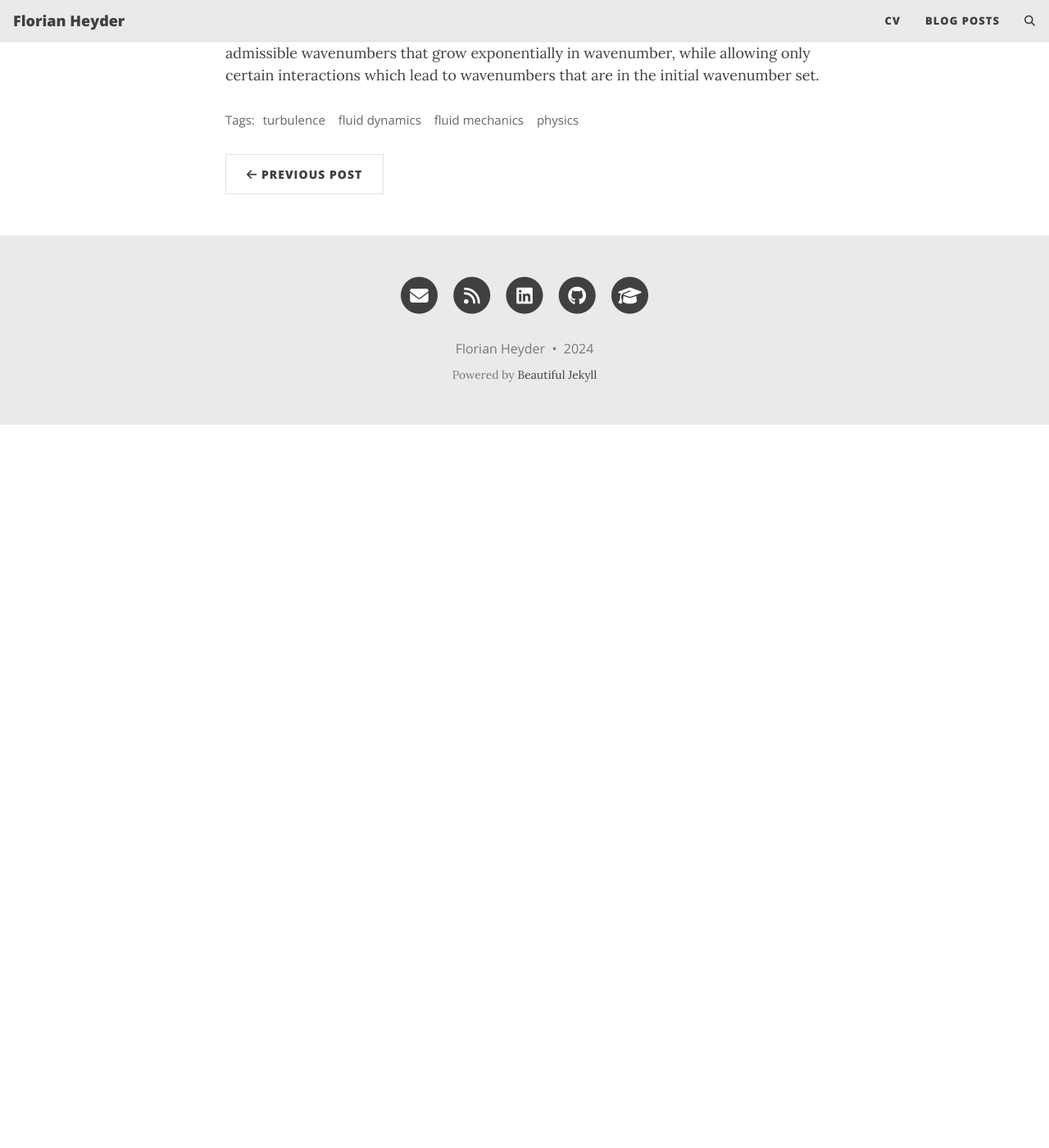
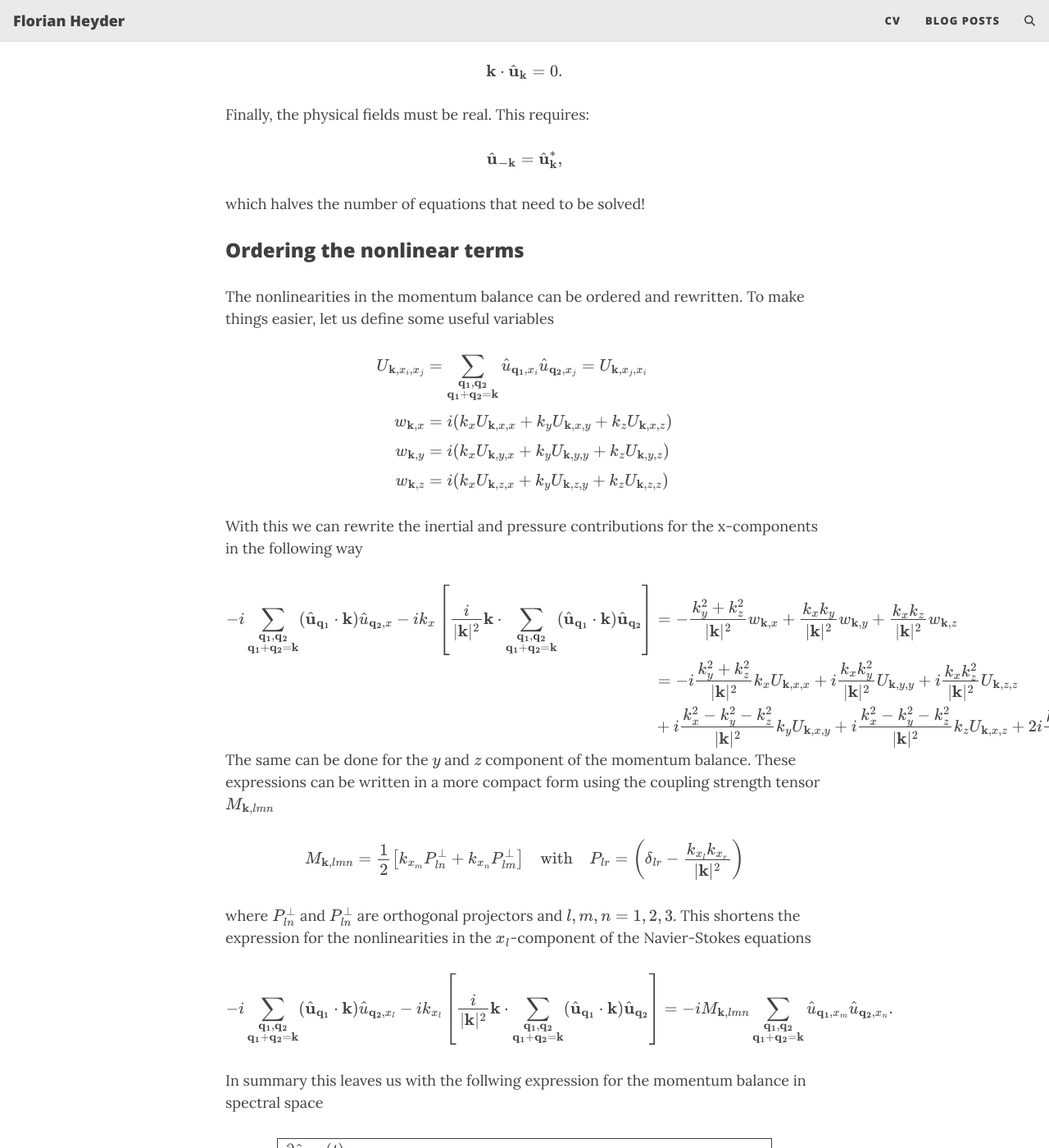
Before and after one commit to flohey/flohey.github.io, a Jekyll site: the page built from _posts/2024-10-20-shell-model-of-turbulence1.md, in a window 1280 px wide and 1400 px high, scrolled down 4129 px. Shown: the whole window at 82% size. Built offline with Jekyll 4.4.1, drawn with Linux system fonts in a browser that asks for light colours; comment, search, counter and statistics services are not loaded; before the commit the page ends 4647 px from its top, so only the background shows below that; some of the changed text lies outside the part shown.

Commit message:
Updated shell model post part 1

```diff
--- a/_config.yml
+++ b/_config.yml
@@ -257,6 +257,7 @@ paginate: 5
 
 kramdown:
   input: GFM
+  hard_wrap: false
 
 # Default YAML values (more information on Jekyll's site)
 defaults:
--- a/_posts/2024-10-20-shell-model-of-turbulence1.md
+++ b/_posts/2024-10-20-shell-model-of-turbulence1.md
@@ -31,15 +31,17 @@ $$
 
 As we are interested in the phenomenon of turbulence, let us, for simplicity, assume a periodic cubic box \\(\Omega = [0, 2\pi L]^3\\), where the fluid is not disturbed by any boundaries. Note that this contrasts with practical engineering problems, where walls and their geometry play a crucial role. Furthermore, by employing periodic boundaries, any fluid leaving one side of the domain will enter from the other side.
 
-We approximate the fluid velocity using the following Fourier decomposition:
+We approximate the fluid velocity, the fluid pressure and the body forces using the following Fourier decompositions:
 
 $$
 \begin{align}
-    \mathbf{u}(\mathbf{x}, t) = \sum\limits_{\mathbf{k}} \hat{\mathbf{u}}_{\mathbf{k}}(t) \exp\left( i\mathbf{k} \cdot \mathbf{x}\right),
+    \mathbf{u}(\mathbf{x}, t) = \sum\limits_{\mathbf{k}} \hat{\mathbf{u}}_{\mathbf{k}}(t) \exp\left( i\mathbf{k} \cdot \mathbf{x}\right),\\
+    p(\mathbf{x}, t) = \sum\limits_{\mathbf{k}} \hat{p}_{\mathbf{k}}(t) \exp\left( i\mathbf{k} \cdot \mathbf{x}\right),\\
+    \mathbf{f}(\mathbf{x}, t) = \sum\limits_{\mathbf{k}} \hat{\mathbf{f}}_{\mathbf{k}}(t) \exp\left( i\mathbf{k} \cdot \mathbf{x}\right),
 \end{align}
 $$
 
-where \\(\hat{\mathbf{u}}_\mathbf{k}\\) are the time-dependent Fourier coefficients and \\(\mathbf{k}\\) are the wavenumbers. In the shell model approximation, these wavenumbers will be restricted to a subset of applicable wavenumbers \\(K\\). For now, we will not concern ourselves with which \\(k\\) are admissible, but assume an infinite amount of wavenumbers.
+where symbols with a hat denote the time-dependent Fourier coefficients and \\(\mathbf{k}\\) are the wavenumbers. In the shell model approximation, these wavenumbers will be restricted to a subset of applicable wavenumbers \\(K\\). For now, we will not concern ourselves with which \\(k\\) are admissible, but assume an infinite amount of wavenumbers.
 
 The next steps are clear: we will plug the above approximation into the Navier-Stokes equations. Furthermore, we will eliminate most of the sums over the wavevectors by employing one of the most commonly used tricks in physics:
 - Multiply the equation by \\( \exp\left( -i\mathbf{k}' \cdot \mathbf{x}\right) \\).
@@ -50,10 +52,10 @@ The next steps are clear: we will plug the above approximation into the Navier-S
 The last steps confused me because I often conflated the resulting \\(\mathbf{k}\\) with the initial \\(\mathbf{k}\\) of the Fourier Ansatz. This confusion arises from textbooks and professors who never clarify that the last step is simply a renaming of variables for convenience. Let us continue with the same convention while being aware of what we are doing. This leaves us with the following equation:
 
 $$
-\frac{\partial \hat{\mathbf{u}}_\mathbf{k}}{\partial t} = -\sum\limits_{\mathbf{k}'} (\hat{\mathbf{u}}_{\mathbf{k}-\mathbf{k}'} \cdot \mathbf{k}') \hat{\mathbf{u}}_\mathbf{k'} - i \mathbf{k} \hat{p}_{\mathbf{k}} - \nu |\mathbf{k}|^2 \hat{\mathbf{u}}_\mathbf{k} + \hat{\mathbf{f}}_\mathbf{k}.
+\frac{\partial \hat{\mathbf{u}}_\mathbf{k}}{\partial t} = -i\sum\limits_{\substack{\mathbf{q_1},\mathbf{q_2} \\ \mathbf{q_1}+\mathbf{q_2}=\mathbf{k}}}(\hat{\mathbf{u}}_\mathbf{q_1} \cdot \mathbf{k}) \hat{\mathbf{u}}_\mathbf{q_2} - i \mathbf{k} \hat{p}_{\mathbf{k}} - \nu |\mathbf{k}|^2 \hat{\mathbf{u}}_\mathbf{k} + \hat{\mathbf{f}}_\mathbf{k}.
 $$
 
-The most complicated term is clearly the nonlinearity of \\((\mathbf{u} \cdot \nabla) \mathbf{u}\\), which is fundamentally related to the essence of turbulence. We can observe that this nonlinearity in real space becomes an interaction of different Fourier coefficients, i.e., of different wavenumbers. The nonlinearity leads to a mixing effect that causes interactions between different spatial dimensions (remember that the wavenumbers can be described by the wavelength \\(\lambda\\) as \\(\|\mathbf{k}\| = \frac{2\pi}{\lambda}\\)). The terms \\(\hat{p}_\mathbf{k}\\) and \\(\hat{\mathbf{f_k}}\\) are the corresponding Fourier coefficients of pressure and body forces, respectively (I implicitly assumed a Fourier Ansatz for them as well at the beginning).
+The most complicated term is clearly the nonlinearity of \\((\mathbf{u} \cdot \nabla) \mathbf{u}\\), which is fundamentally related to the essence of turbulence. We can observe that this nonlinearity in real space becomes an interaction of different Fourier coefficients, i.e., of different wavenumbers. The nonlinearity leads to a mixing effect that causes interactions between different wavenumbers \\(\mathbf{q_1},\mathbf{q_2}\\) and therefore between different spatial dimensions (remember that the wavenumbers can be described by the wavelength \\(\lambda\\) as \\(\|\mathbf{k}\| = \frac{2\pi}{\lambda}\\)). Remember, that the terms \\(\hat{p}_\mathbf{k}\\) and \\(\hat{\mathbf{f_k}}\\) are the corresponding Fourier coefficients of pressure and body forces, respectively.
 
 As we consider an incompressible flow, the pressure is fully determined by the velocity field (sometimes also denoted as 'enslaved' by the velocity field). This can be shown by applying \\(\nabla \cdot \\) from the left on the Navier-Stokes equations in real space and making use of the mass balance:
 
@@ -61,7 +63,7 @@ $$
 \nabla^2 p = -\nabla \cdot \left[(\mathbf{u} \cdot \nabla) \mathbf{u}\right] + \nabla \cdot \mathbf{f}.
 $$
 
-This can be simplified by assuming divergence-free forcing, as we will do now. Let us not forget this in later steps! We then end up with:
+At this point, let us introduce a constraint to make the derivation more easy: by assuming a divergence-free forcing, the last term drops out. Let us not forget this assumption in later steps! There are many examples where the forcing term is in fact not divergence free, like in thermal convection. However this will just result in one additional term in for the pressure Laplace equations. Finally, we end up with:
 
 $$
 \nabla^2 p = -\nabla \cdot \left[(\mathbf{u} \cdot \nabla) \mathbf{u}\right].
@@ -70,10 +72,30 @@ $$
 We can describe this using the Fourier expansion again. Moreover, we can isolate a certain wavenumber, using the trick described above, and solve for \\(p_\mathbf{k}\\):
 
 $$
-\hat{p}_\mathbf{k} = \frac{i \mathbf{k}}{|\mathbf{k}|^2} \sum\limits_{\mathbf{k}'} (\hat{\mathbf{u}}_{\mathbf{k}-\mathbf{k}'} \cdot \mathbf{k}') \hat{\mathbf{u}}_\mathbf{k'}.
+\hat{p}_\mathbf{k} = \frac{i \mathbf{k}}{|\mathbf{k}|^2} \sum\limits_{\substack{\mathbf{q_1},\mathbf{q_2} \\ \mathbf{q_1}+\mathbf{q_2}=\mathbf{k}}} (\hat{\mathbf{u}}_\mathbf{q_1} \cdot \mathbf{k}) \hat{\mathbf{u}}_\mathbf{q_2}.
 $$
 
-Therefore, the pressure contribution also introduces a mixing term into the equation of motion for \\(\hat{\mathbf{u}}_\mathbf{k}\\). In this way, the momentum balance can be fully described.
+Therefore, the pressure contribution also introduces a mixing term into the equation of motion for \\(\hat{\mathbf{u}}_\mathbf{k}\\).
+
+Now let's summarizes what we have for now.
+
+
+
+### Intermediate Summary
+The equations of motion for an incompressible Newtonian flow are given by:
+
+$$
+\begin{align}
+\frac{\partial \hat{\mathbf{u}}_\mathbf{k}}{\partial t} &= -i\sum\limits_{\substack{\mathbf{q_1},\mathbf{q_2} \\ \mathbf{q_1}+\mathbf{q_2}=\mathbf{k}}} (\hat{\mathbf{u}}_\mathbf{q_1} \cdot \mathbf{k}) \hat{\mathbf{u}}_\mathbf{q_2} - i \mathbf{k} \hat{p}_{\mathbf{k}} - \nu |\mathbf{k}|^2 \hat{\mathbf{u}}_\mathbf{k} + \hat{\mathbf{f}}_\mathbf{k},\\
+\mathbf{k} \cdot \hat{\mathbf{u}}_\mathbf{k} &= 0,
+\end{align}
+$$
+
+where
+
+$$
+\hat{p}_\mathbf{k} = \frac{i \mathbf{k}}{|\mathbf{k}|^2} \sum\limits_{\substack{\mathbf{q_1},\mathbf{q_2} \\ \mathbf{q_1}+\mathbf{q_2}=\mathbf{k}}} (\hat{\mathbf{u}}_\mathbf{q_1} \cdot \mathbf{k}) \hat{\mathbf{u}}_\mathbf{q_2}.
+$$
 
 The mass balance in Fourier space is given by:
 
@@ -87,28 +109,58 @@ $$
 \hat{\mathbf{u}}_\mathbf{-k} = \hat{\mathbf{u}}_\mathbf{k}^*,
 $$
 
-which limits halves the number of equations that need to be solved!
+which halves the number of equations that need to be solved!
 
-### Summary
-The equations of motion for an incompressible Newtonian flow are given by:
+### Ordering the nonlinear terms
+The nonlinearities in the momentum balance can be ordered and rewritten. To make things easier, let us define some useful variables
 
 $$
 \begin{align}
-\frac{\partial \hat{\mathbf{u}}_\mathbf{k}}{\partial t} &= -\sum\limits_{\mathbf{k}'} (\hat{\mathbf{u}}_{\mathbf{k}-\mathbf{k}'} \cdot \mathbf{k}') \hat{\mathbf{u}}_\mathbf{k'} - i \mathbf{k} \hat{p}_{\mathbf{k}} - \nu |\mathbf{k}|^2 \hat{\mathbf{u}}_\mathbf{k} + \hat{\mathbf{f}}_\mathbf{k},\\
-\mathbf{k} \cdot \hat{\mathbf{u}}_\mathbf{k} &= 0,
+U_{\mathbf{k},x_i,x_j}      &= \sum\limits_{\substack{\mathbf{q_1},\mathbf{q_2} \\ \mathbf{q_1}+\mathbf{q_2}=\mathbf{k}}} \hat{u}_{\mathbf{q_1},x_i} \hat{u}_{\mathbf{q_2},x_j} = U_{\mathbf{k},x_j,x_i}\\[.15cm]
+w_{\mathbf{k},x} &= i(k_x U_{\mathbf{k},x,x}+k_y U_{\mathbf{k},x,y}+k_z U_{\mathbf{k},x,z})\\[.15cm]
+w_{\mathbf{k},y} &= i(k_x U_{\mathbf{k},y,x}+k_y U_{\mathbf{k},y,y}+k_z U_{\mathbf{k},y,z})\\[.15cm]
+w_{\mathbf{k},z} &= i(k_x U_{\mathbf{k},z,x}+k_y U_{\mathbf{k},z,y}+k_z U_{\mathbf{k},z,z})
 \end{align}
 $$
 
-where
+With this we can rewrite the inertial and pressure contributions for the x-components in the following way
 
 $$
-\hat{p}_\mathbf{k} = \frac{i \mathbf{k}}{|\mathbf{k}|^2} \sum\limits_{\mathbf{k}'} (\hat{\mathbf{u}}_{\mathbf{k}-\mathbf{k}'} \cdot \mathbf{k}') \hat{\mathbf{u}}_\mathbf{k'},
+\begin{align}
+-i\sum\limits_{\substack{\mathbf{q_1},\mathbf{q_2} \\ \mathbf{q_1}+\mathbf{q_2}=\mathbf{k}}} (\hat{\mathbf{u}}_\mathbf{q_1} \cdot \mathbf{k}) \hat{u}_{\mathbf{q_2},x} - i k_x \left[\frac{i }{|\mathbf{k}|^2}\mathbf{k}\cdot \sum\limits_{\substack{\mathbf{q_1},\mathbf{q_2} \\ \mathbf{q_1}+\mathbf{q_2}=\mathbf{k}}} (\hat{\mathbf{u}}_\mathbf{q_1} \cdot \mathbf{k}) \hat{\mathbf{u}}_\mathbf{q_2}\right]&= -\frac{k_y^2+k_z^2}{|\mathbf{k}|^2}w_{\mathbf{k},x} + \frac{k_xk_y}{|\mathbf{k}|^2}w_{\mathbf{k},y} + \frac{k_xk_z}{|\mathbf{k}|^2}w_{\mathbf{k},z}\\
+&=-i\frac{k_y^2+k_z^2}{|\mathbf{k}|^2}k_x U_{\mathbf{k},x,x} +i\frac{k_x k_y^2}{|\mathbf{k}|^2}U_{\mathbf{k},y,y}+i\frac{k_xk_z^2}{|\mathbf{k}|^2} U_{\mathbf{k},z,z}\\
+&+i\frac{k_x^2-k_y^2-k_z^2}{|\mathbf{k}|^2}k_y U_{\mathbf{k},x,y} +i\frac{k_x^2-k_y^2-k_z^2}{|\mathbf{k}|^2}k_z U_{\mathbf{k},x,z} +2i\frac{k_xk_yk_z}{|\mathbf{k}|^2} U_{\mathbf{k},y,z}
+\end{align}
+$$
+The same can be done for the \\(y\\) and \\(z\\) component of the momentum balance. These expressions can be written in a more compact form using the coupling strength tensor \\(M_{\mathbf{k},lmn}\\)
+
+$$
+M_{\mathbf{k},lmn} = \frac{1}{2}\left[k_{x_m} P^\perp_{ln}+k_{x_n} P^\perp_{lm} \right]\quad \text{with} \quad P_{lr} = \left(\delta_{lr} - \frac{k_{x_l}k_{x_r}}{|\mathbf{k}|^2}\right)
 $$
 
-and
+where \\(P^\perp_{ln}\\) and \\(P^\perp_{ln}\\) are orthogonal projectors and \\(l,m,n = 1,2,3\\). This shortens the expression for the nonlinearities in the \\(x_l\\)-component of the Navier-Stokes equations
 
 $$
-\hat{\mathbf{u}}_\mathbf{-k} = \hat{\mathbf{u}}_\mathbf{k}^*.
+\begin{align}
+-i\sum\limits_{\substack{\mathbf{q_1},\mathbf{q_2} \\ \mathbf{q_1}+\mathbf{q_2}=\mathbf{k}}} (\hat{\mathbf{u}}_\mathbf{q_1} \cdot \mathbf{k}) \hat{u}_{\mathbf{q_2},x_l} - i k_{x_l} \left[\frac{i }{|\mathbf{k}|^2}\mathbf{k}\cdot \sum\limits_{\substack{\mathbf{q_1},\mathbf{q_2} \\ \mathbf{q_1}+\mathbf{q_2}=\mathbf{k}}} (\hat{\mathbf{u}}_\mathbf{q_1} \cdot \mathbf{k}) \hat{\mathbf{u}}_\mathbf{q_2}\right]&= - iM_{\mathbf{k},lmn} \sum\limits_{\substack{\mathbf{q_1},\mathbf{q_2} \\ \mathbf{q_1}+\mathbf{q_2}=\mathbf{k}}} \hat{u}_{\mathbf{q_1},x_m} \hat{u}_{\mathbf{q_2},x_n}.
+\end{align}
 $$
 
+In summary this leaves us with the follwing expression for the momentum balance in spectral space
+
+$$
+\begin{align}
+\boxed{
+\frac{\partial \hat{u}_{\mathbf{k},x_l}(t)}{\partial t} =  - iM_{\mathbf{k},lmn} \sum\limits_{\mathbf{q}} \hat{u}_{\mathbf{q},x_m}(t) \hat{u}_{\mathbf{k}-\mathbf{q},x_n}(t) - \nu |\mathbf{k}|^2 \hat{u}_{\mathbf{k},x_l}(t) + \hat{f}_{\mathbf{k},x_l}(t)}
+\end{align}
+$$
+
+where in a last step we have eliminated the second index \\(\mathbf{q_2}\\) and renamed \\(\mathbf{q_1}\\) to \\(\mathbf{q}\\)
+
+### Conclusion
+We have derived a compact expression for the Navier-Stokes equations, specifically the momentum balance for Newtonian, incompressible flow. The nonlinearities transform into a coupling term that mixes Fourier coefficients of different wavenumbers, providing a new perspective on how energy is transferred through cascades from large to small scales (or vice versa) in turbulent flows. In this derivation, we assumed a divergence-free forcing of the flow, such as a stirring at the largest scales, which will be introduced in subsequent posts. However, the derivation changes only slightly when considering a non-divergence-free forcing, such as thermal convection, where a temperature field enters the equation.
+
+### Outlook
+For now, the sums over the wavenumbers run over an infinite set of wavenumbers, kk, as the coupling term introduces new wavenumbers that affect the flow at each fixed wavenumber. This makes solving these equations cumbersome, as infinite couplings have to be considered. However, we might expect these scale interactions to weaken as the interacting wavenumbers become further apart from each other.
+
 In the next posts, I will elaborate on the case when we limit the wavevectors to a set of admissible wavenumbers that grow exponentially in wavenumber, while allowing only certain interactions which lead to wavenumbers that are in the initial wavenumber set.
```
Also changed, not shown: other parts of _posts/2024-10-20-shell-model-of-turbulence1.md (+1 -1 lines).
